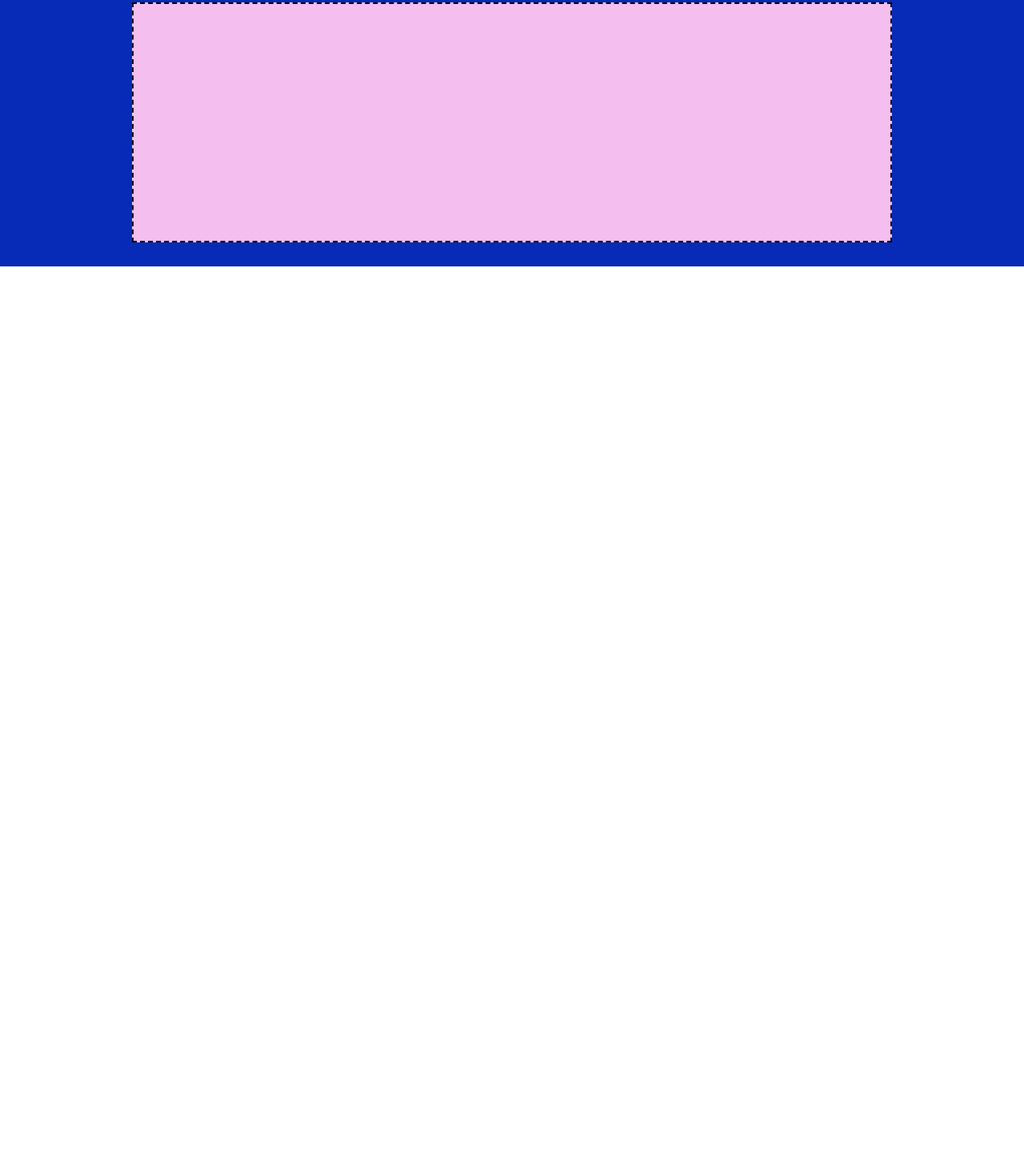
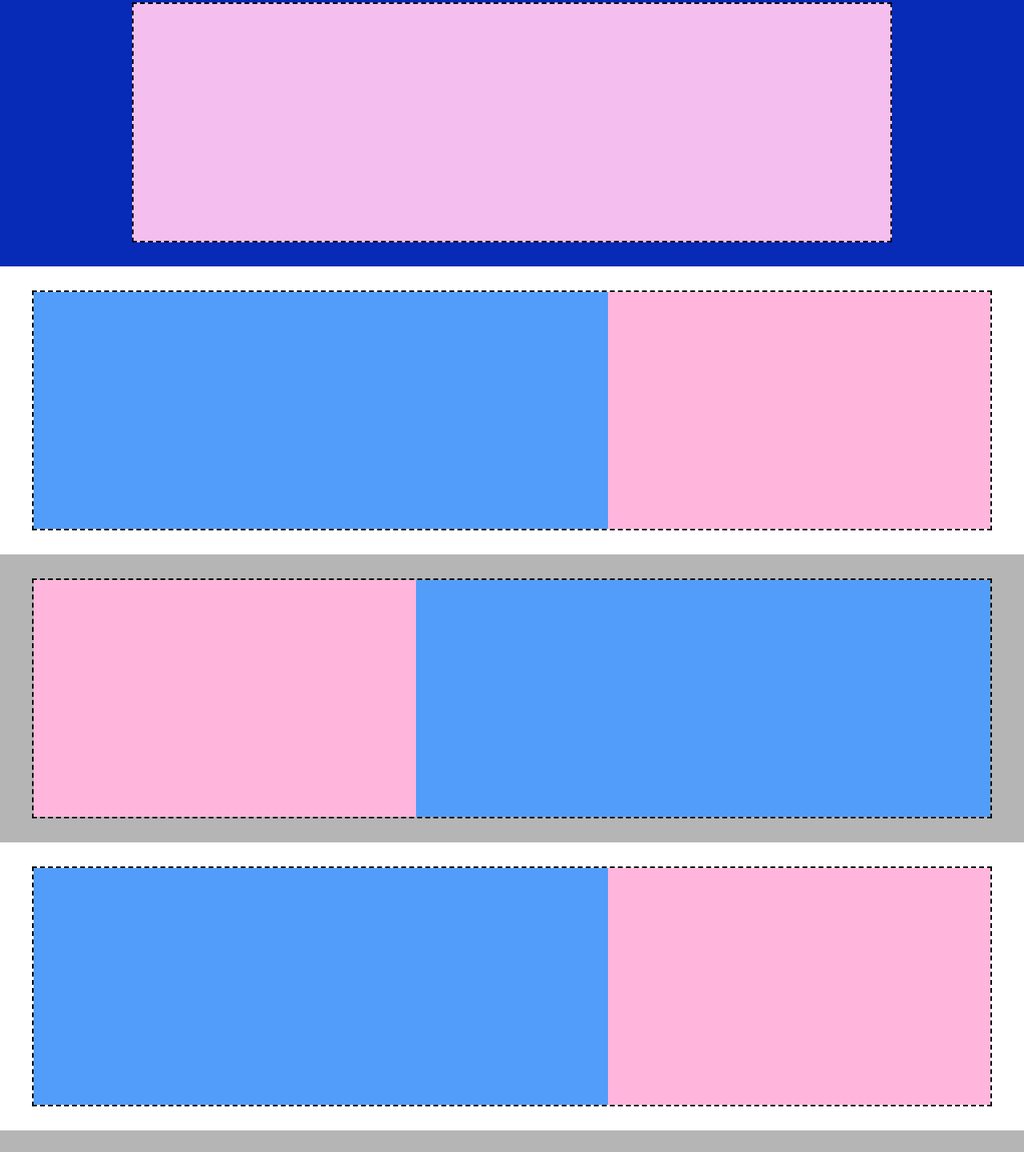
Before and after one commit to RiccardoPietrobon/htmlcss-struttura-discord, a plain HTML site: page index.html in a window 1280 px wide. Shown: the part 89-1529 px from the top of the page at 80% size. Before the commit the page ends 800 px from the top, so only its background shows below. Drawn offline with Linux system fonts and the light colour scheme.

Commit message:
sezioni principali

```diff
--- a/css/style.css
+++ b/css/style.css
@@ -33,6 +33,10 @@ li{
     text-align: right;
 }
 
+section{
+    padding: 30px;
+}
+
 /* figli di sezioni */
 section>*{
     border: 2px dashed black;
@@ -42,7 +46,6 @@ section>*{
 
 .sezione-a{
     background-color: #072ab7;
-    padding: 30px;
 }
 
 .pink{
@@ -50,3 +53,38 @@ section>*{
     height: 300px;
     max-width: 950px;
 }
+
+/* sezioni opposte */
+
+.alpha{
+    background-color: white;
+}
+
+.beta{
+    background-color: #b5b5b5;
+}
+
+.sezione-b{
+    display: flex;
+    height: 300px;
+}
+
+.column-az{
+    background-color: #529df9;
+    width: 60%;
+}
+
+.column-ro{
+    background-color: #ffb5dc;
+    width: 40%;
+}
+
+/* sezione verde */
+.big{
+    background-color: #b5b5b5;
+}
+
+.bosco{
+    background-color: #228b22;
+    height: 600px;
+}
--- a/index.html
+++ b/index.html
@@ -36,11 +36,49 @@
 				</div>
 			</div>
 		</header>
-
+<!-- prima sezione -->
 		<section class="sezione-a">
 			<div class="pink container"></div>
 		</section>
+<!-- sezioni opposte -->
+		<section class="alpha">
+			<div class="sezione-b container">
+				<div class="column-az">
 
+				</div>
+				<div class="column-ro">
+
+				</div>
+			</div>
+		</section>
+
+		<section class="beta">
+			<div class="sezione-b container">
+				<div class="column-ro">
+
+				</div>
+				<div class="column-az">
+
+				</div>
+			</div>
+		</section>
+
+		<section class="alpha">
+			<div class="sezione-b container">
+				<div class="column-az">
+
+				</div>
+				<div class="column-ro">
+
+				</div>
+			</div>
+		</section>
+<!-- sezione verde -->
+		<section class="big">
+			<div class="bosco container">
+
+			</div>
+		</section>
 
 </body>
 
```
